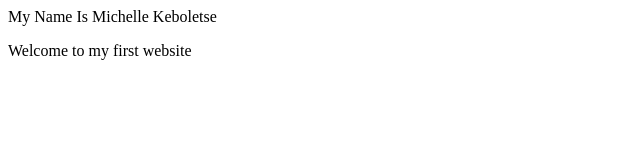
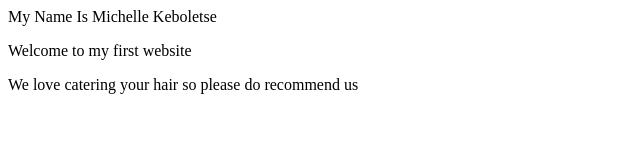
Before and after one commit to Mimi-Keboletse/Elle-webside, a plain HTML site: page index.html in a window 1280 px wide. Shown: the whole page, without its empty margins (0-640 px from the left). Drawn offline with Linux system fonts and the light colour scheme.

Commit message:
Update index.html

```diff
--- a/index.html
+++ b/index.html
@@ -5,5 +5,6 @@
 <body>
         <p> My Name Is Michelle Keboletse </p>
         <p> Welcome to my first website <p/> </body>
+        <p> We love catering your hair so please do recommend us <p/> </body>
 </body>
 </html>
```
